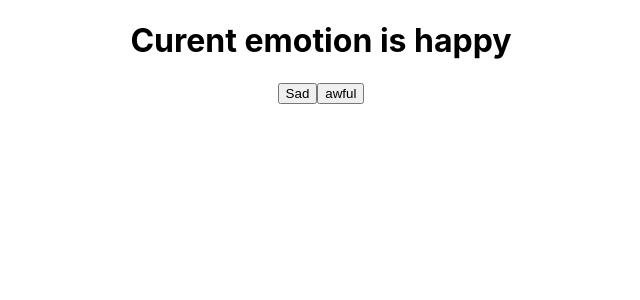
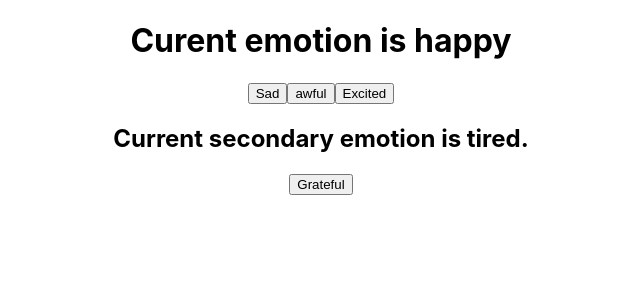
Before and after one commit to iamchristinandy/Learning-React, a React (Create React App) app in the folder Exercise Files/Ch04/04_02/start/react-app/: page / in a window 1280 px wide. Shown: the top 300 px of the page, without its empty margins (319-959 px from the left). Built offline with nearby package versions, Linux system fonts and the light colour scheme.

Commit message:
Never forget to add dependency array when using the useEffect function

```diff
--- a/Exercise Files/Ch04/04_02/start/react-app/src/App.js
+++ b/Exercise Files/Ch04/04_02/start/react-app/src/App.js
@@ -8,9 +8,15 @@ import { useState, useEffect } from 'react';
 
 function App() {
   const [emotion, setEmotion] = useState("happy");
+  const [secondary, setSecondaryEmotion] = useState("tired");
+
   useEffect(() => {
     console.log(`It's ${emotion} right now`);
     }, [emotion]);
+
+    useEffect(() => {
+      console.log(`It's ${secondary}`)
+    });
   return (
     <div className="App">
       <h1>Curent emotion is {emotion}</h1>
@@ -20,6 +26,14 @@ function App() {
         <button onClick={() => setEmotion("Awful")}>
         awful
         </button>
+        <button
+        onClick={() => setEmotion("Excited")}
+        >
+          Excited
+        </button>
+        <h2>Current secondary emotion is {secondary}.</h2>
+        <button onClick={()=>setSecondaryEmotion("grateful")}>Grateful</button>
+
     </div>
   );
 }
```
